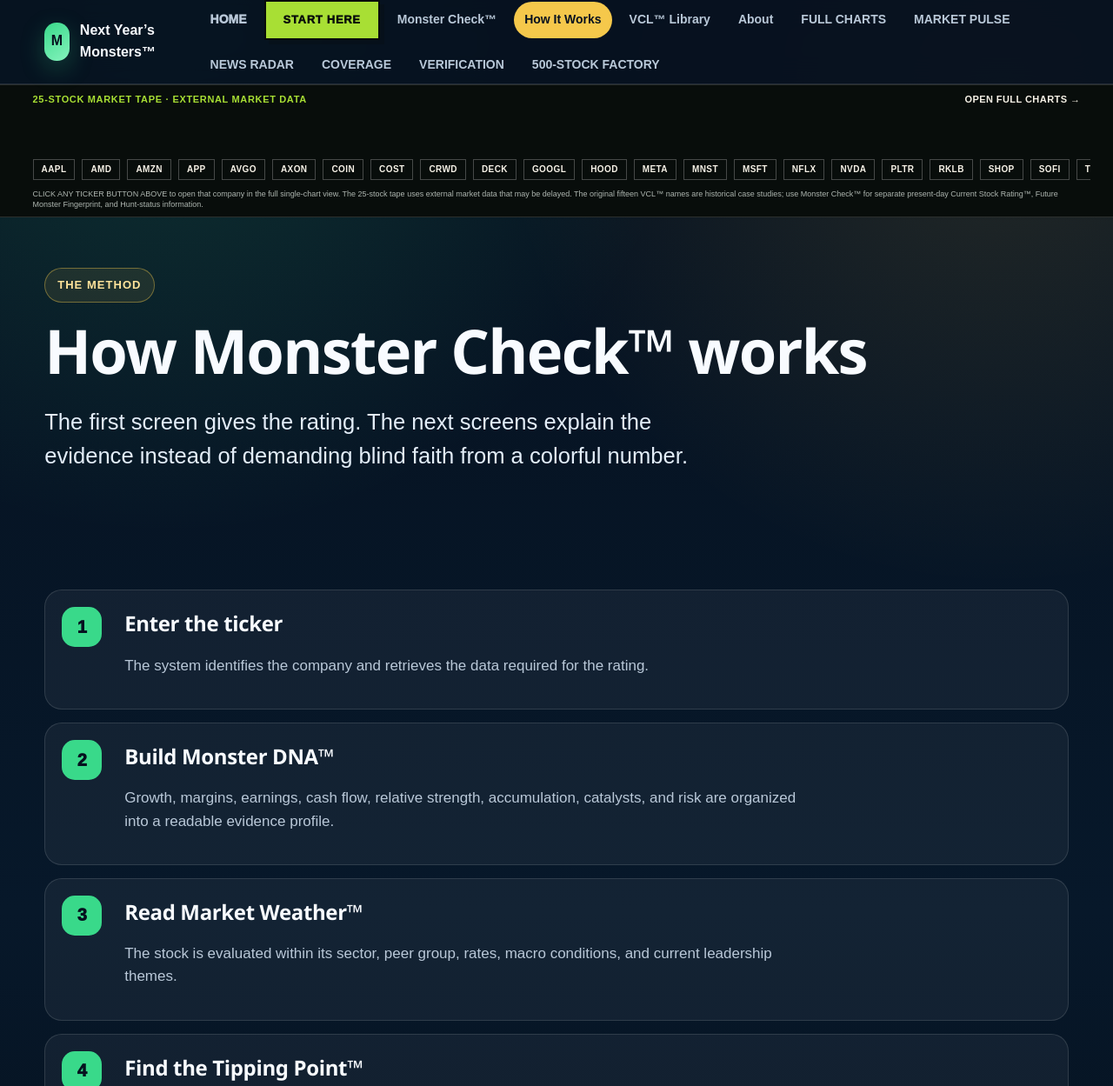
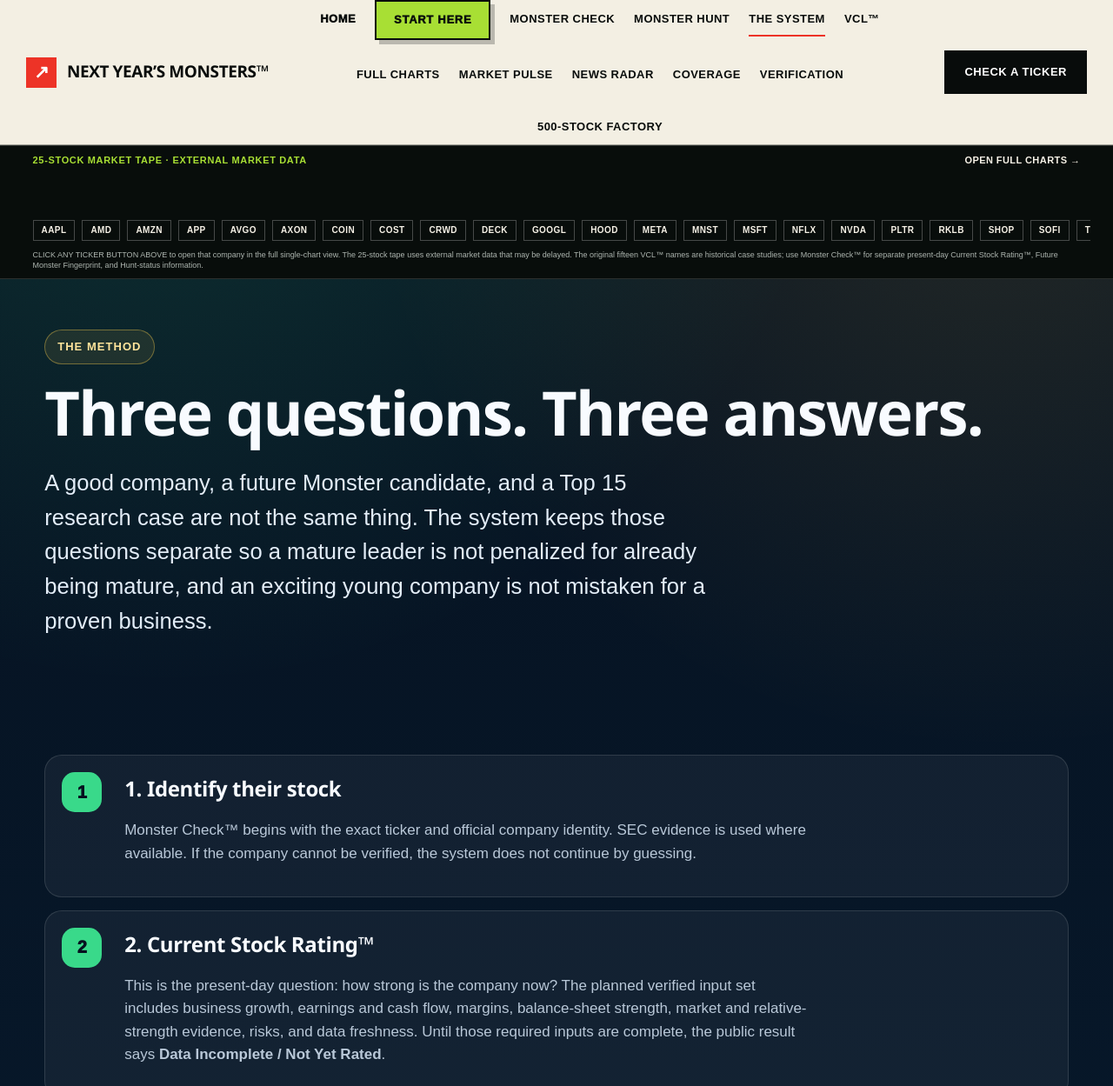
Before and after one commit to Poppoparazzi/-TS-2026-07-28-22-35-ET-next-years-monsters-website, a plain HTML site: page how-it-works.html in a window 1280 px wide. Shown: the top 1249 px of the page at 87% size. Drawn offline with Linux system fonts and the light colour scheme; a script that the page names is missing.

Commit message:
Rewrite System page around three-answer rating architecture

```diff
--- a/how-it-works.html
+++ b/how-it-works.html
@@ -1,58 +1,60 @@
-<!-- TS: 2026-07-29 22:41 ET -->
+<!-- TS: 2026-08-08 22:18 ET -->
 <!doctype html>
 <html lang="en">
 <head>
   <meta charset="utf-8">
   <meta name="viewport" content="width=device-width,initial-scale=1">
-  <title>How It Works | Next Year’s Monsters</title>
-  <meta name="description" content="Next Year’s Monsters™ educational stock evidence website prototype.">
+  <title>The System | Next Year’s Monsters™</title>
+  <meta name="description" content="How Next Year’s Monsters™ separates Current Stock Rating™, Future Monster Fingerprint Rating™, Monster Hunt™ status, and historical VCL™ evidence.">
   <link rel="stylesheet" href="assets/styles.css">
   <link rel="stylesheet" href="assets/editorial-type.css">
 </head>
 <body>
-
-<header class="site-header">
-  <div class="wrap nav">
-    <a class="brand" href="index.html">
-      <span class="brand-mark">M</span>
-      <span>Next Year’s Monsters™</span>
+<header class="site-header home-header">
+  <div class="home-nav-shell">
+    <a class="brand home-brand" href="index.html" aria-label="Next Year's Monsters home">
+      <span class="home-brand-arrow">↗</span>
+      <span>NEXT YEAR’S MONSTERS™</span>
     </a>
-    <nav class="nav-links" aria-label="Main navigation">
-      <a href="index.html">Home</a>
-      <a href="monster-check.html">Monster Check™</a>
-      <a href="how-it-works.html" class="active">How It Works</a>
-      <a href="vcl-library.html">VCL™ Library</a>
-      <a href="about.html">About</a>
+    <nav class="nav-links home-nav-links" aria-label="Main navigation">
+      <a href="index.html">HOME</a>
+      <a href="start-here.html">START HERE</a>
+      <a href="monster-check.html">MONSTER CHECK</a>
+      <a href="top-monsters.html">MONSTER HUNT</a>
+      <a class="active" href="how-it-works.html">THE SYSTEM</a>
+      <a href="vcl-library.html">VCL™</a>
     </nav>
+    <a class="home-nav-cta" href="monster-check.html#ticker-search">CHECK A TICKER</a>
   </div>
 </header>
-
 <main>
-
 <section class="page-hero"><div class="wrap">
-  <span class="eyebrow">The method</span><h1>How Monster Check™ works</h1>
-  <p class="lead">The first screen gives the rating. The next screens explain the evidence instead of demanding blind faith from a colorful number.</p>
+  <span class="eyebrow">The method</span>
+  <h1>Three questions. Three answers.</h1>
+  <p class="lead">A good company, a future Monster candidate, and a Top 15 research case are not the same thing. The system keeps those questions separate so a mature leader is not penalized for already being mature, and an exciting young company is not mistaken for a proven business.</p>
 </div></section>
 <section class="section"><div class="wrap">
   <div class="steps">
-    <article class="step"><div><h3>Enter the ticker</h3><p class="copy">The system identifies the company and retrieves the data required for the rating.</p></div></article>
-    <article class="step"><div><h3>Build Monster DNA™</h3><p class="copy">Growth, margins, earnings, cash flow, relative strength, accumulation, catalysts, and risk are organized into a readable evidence profile.</p></div></article>
-    <article class="step"><div><h3>Read Market Weather™</h3><p class="copy">The stock is evaluated within its sector, peer group, rates, macro conditions, and current leadership themes.</p></div></article>
-    <article class="step"><div><h3>Find the Tipping Point™</h3><p class="copy">The system looks for the point where the business evidence or price behavior materially changed.</p></div></article>
-    <article class="step"><div><h3>Assign Monster Rating™</h3><p class="copy">The evidence is summarized into a 0–100 educational score and tier, accompanied by reasons and warnings.</p></div></article>
-    <article class="step"><div><h3>Open the VCL™ case</h3><p class="copy">Historical examples teach how similar evidence looked before past leaders became obvious.</p></div></article>
+    <article class="step"><div><h3>1. Identify their stock</h3><p class="copy">Monster Check™ begins with the exact ticker and official company identity. SEC evidence is used where available. If the company cannot be verified, the system does not continue by guessing.</p></div></article>
+    <article class="step"><div><h3>2. Current Stock Rating™</h3><p class="copy">This is the present-day question: how strong is the company now? The planned verified input set includes business growth, earnings and cash flow, margins, balance-sheet strength, market and relative-strength evidence, risks, and data freshness. Until those required inputs are complete, the public result says <strong>Data Incomplete / Not Yet Rated</strong>.</p></div></article>
+    <article class="step"><div><h3>3. Future Monster Fingerprint Rating™</h3><p class="copy">This is a different question. Active candidates are compared with the evidence visible in historical VCL™ leaders before their major climbs. The score is a research ranking, not a probability of future success and not a substitute for the Current Stock Rating™.</p></div></article>
+    <article class="step"><div><h3>4. Monster Hunt™ status</h3><p class="copy">Detective Break™ organizes active cases into Top 15, Rising Monsters™, Monster Watchlist™, and Dropped Cases™. A mature VCL™ leader can be labeled Established Leader instead of being forced into an emerging-company competition where it no longer belongs.</p></div></article>
+    <article class="step"><div><h3>5. Read the evidence</h3><p class="copy">Monster DNA™, growth, margins, demand, catalysts, relative strength, balance-sheet resilience, management execution and explicit risk deductions explain why a Future Monster case is strong or weak. Missing evidence remains visible as missing.</p></div></article>
+    <article class="step"><div><h3>6. Open the VCL™ case</h3><p class="copy">The Visual Case Library™ is historical education. Its case-study scores describe the archived example and must not be confused with a present-day Current Stock Rating™ or an active Monster Hunt™ score.</p></div></article>
   </div>
 </div></section>
-
+<section class="section"><div class="wrap">
+  <div class="feature-panel">
+    <span class="eyebrow">Scoring discipline</span>
+    <h2>No decorative numbers.</h2>
+    <p class="copy">A rating only deserves to appear when the inputs required by that rating are verified and sufficiently fresh. SEC identity alone does not create a Current Stock Rating™. A historical case-study score does not become a live score because the ticker is famous. And a strong Future Monster Fingerprint Rating™ does not mean a stock is guaranteed to rise.</p>
+  </div>
+</div></section>
 </main>
-
-<footer>
-  <div class="wrap">
-    <strong>Educational disclaimer:</strong> Monster Rating™ measures evidence strength. It is not a buy, sell, or hold recommendation and is not financial advice. Investing involves risk, including loss of principal. The screen does not find guaranteed winners. It finds evidence.
-    <br><br>© 2026 Next Year’s Monsters™. Captain Breakout™, Monster Check™, Monster Rating™, Monster DNA™, Monster Climb™, Market Weather™, Tipping Point™, Move Driver™, and VCL™ are project brands.
-  </div>
+<footer class="home-footer">
+  <div><strong>NEXT YEAR’S MONSTERS™</strong><span>THE SCREEN DOES NOT FIND GUARANTEED WINNERS. IT FINDS EVIDENCE.</span></div>
+  <p><strong>Educational Use Only:</strong> Current Stock Rating™, Future Monster Fingerprint Rating™, Monster Hunt™ and related evidence tools are not recommendations to buy, sell, or hold a security. Investing involves risk, including possible loss of principal.</p>
 </footer>
-
 <script src="assets/app.js"></script>
 <script src="assets/market-ticker-strip.js"></script>
 </body>
```
